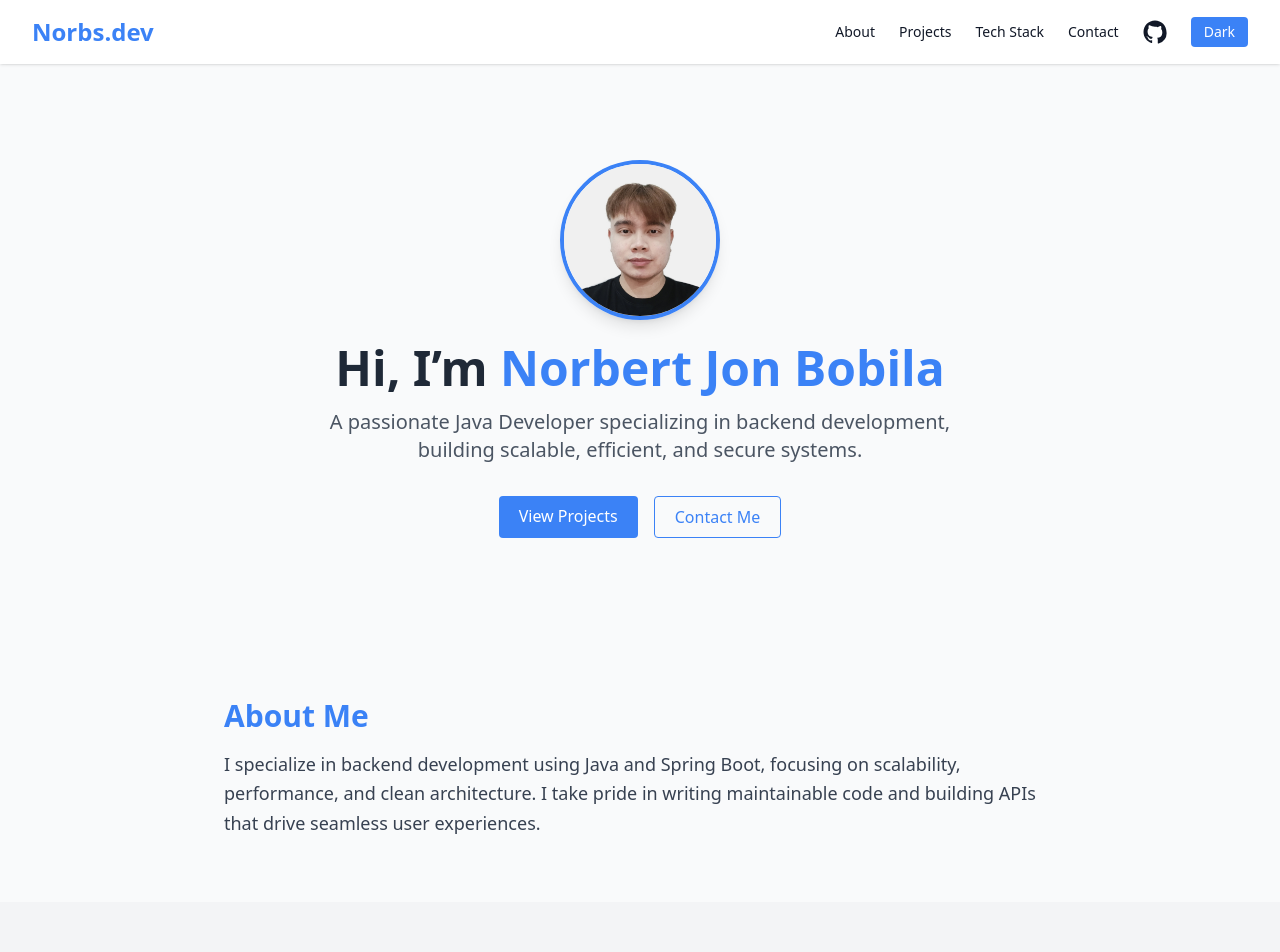
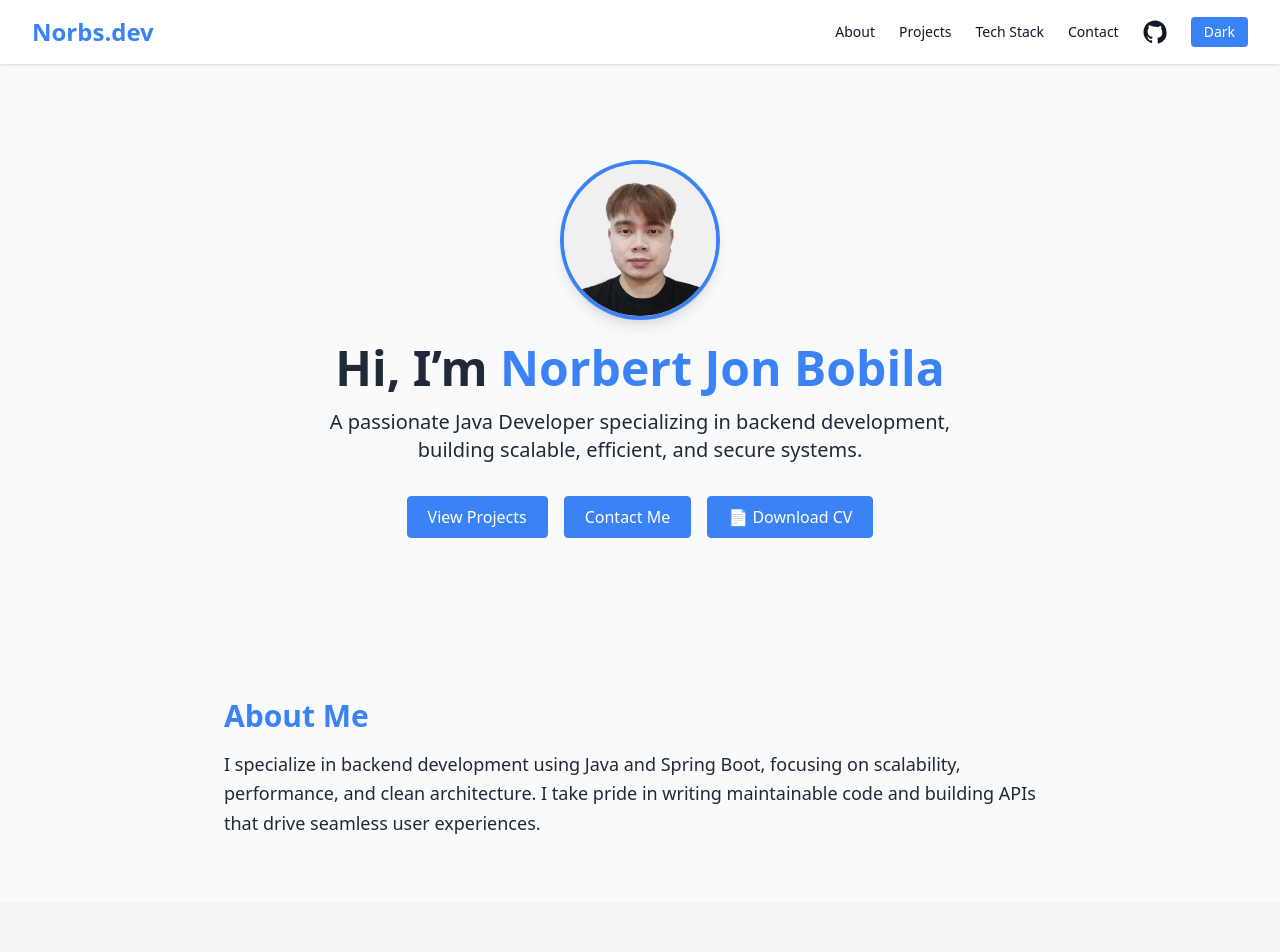
Before and after one commit to kyooxenn/my-portfolio, a React (Vite) app: page / in a window 1280 px wide. Shown: the top 952 px of the page. Built offline with nearby package versions, Linux system fonts and the light colour scheme.

Commit message:
update code

```diff
--- a/src/App.jsx
+++ b/src/App.jsx
@@ -115,7 +115,7 @@ export default function App() {
           Hi, I’m <span className="text-blue-500">Norbert Jon Bobila</span>
         </h2>
 
-        <p className="text-base sm:text-lg md:text-xl max-w-md sm:max-w-2xl text-gray-600 dark:text-gray-600">
+        <p className="text-base sm:text-lg md:text-xl max-w-md sm:max-w-2xl text-gray dark:text-black-700">
           A passionate Java Developer specializing in backend development,
           building scalable, efficient, and secure systems.
         </p>
@@ -123,16 +123,28 @@ export default function App() {
         <div className="mt-8 flex flex-col sm:flex-row gap-4">
           <a
             href="#projects"
-            className="bg-blue-500 text-white px-5 py-2 rounded hover:bg-blue-600 text-center"
+            className="bg-blue-500 text-white border border-blue-500 px-5 py-2 rounded hover:bg-white hover:text-blue-500 transition"
           >
             View Projects
           </a>
           <a
             href="#contact"
-            className="border border-blue-500 text-blue-500 px-5 py-2 rounded hover:bg-blue-500 hover:text-white text-center"
+            className="bg-blue-500 text-white border border-blue-500 px-5 py-2 rounded hover:bg-white hover:text-blue-500 transition"
           >
             Contact Me
           </a>
+
+          {/* ✅ Animated Download CV Button */}
+            <motion.a
+              href="/NorbertBobila_CV.pdf"
+              download="NorbertBobila_CV.pdf"
+              className="bg-blue-500 text-white border border-blue-500 px-5 py-2 rounded hover:bg-white hover:text-blue-500 transition"
+              whileHover={{ scale: 1.05 }}
+              whileTap={{ scale: 0.95 }}
+            >
+              📄 Download CV
+            </motion.a>
+
         </div>
       </motion.header>
 
@@ -146,7 +158,7 @@ export default function App() {
         className="py-16 px-8 max-w-4xl mx-auto"
       >
         <h3 className="text-3xl font-semibold mb-4 text-blue-500">About Me</h3>
-        <p className="text-lg leading-relaxed text-gray-700 dark:text-gray-600">
+        <p className="text-lg leading-relaxed text-gray dark:text-black-700">
           I specialize in backend development using Java and Spring Boot, focusing on scalability, performance, and clean architecture. I take pride in writing maintainable code and building APIs that drive seamless user experiences.
         </p>
       </motion.section>
@@ -272,7 +284,7 @@ export default function App() {
 
         <div className="space-y-3 mb-8 text-gray-700 dark:text-gray-600">
          <p className="flex items-center justify-center gap-2">
-                    <FaLinkedin className="text-blue-600 text-xl" />
+                    <FaLinkedin className="text-blue-600 text-xl" /> LinkedIn:{" "}
                     <a
                       href="https://www.linkedin.com/in/nbobila/"
                       target="_blank"
@@ -305,7 +317,7 @@ export default function App() {
 
         <a
           href="mailto:norbertbobila12@gmail.com"
-          className="bg-blue-500 text-white px-6 py-2 rounded hover:bg-blue-600"
+          className="bg-blue-500 text-white border border-blue-500 px-5 py-2 rounded hover:bg-white hover:text-blue-500 transition"
         >
           Email Me
         </a>
```
Also changed, not shown: 1 other file (tests, documents, lock files or other folders).
